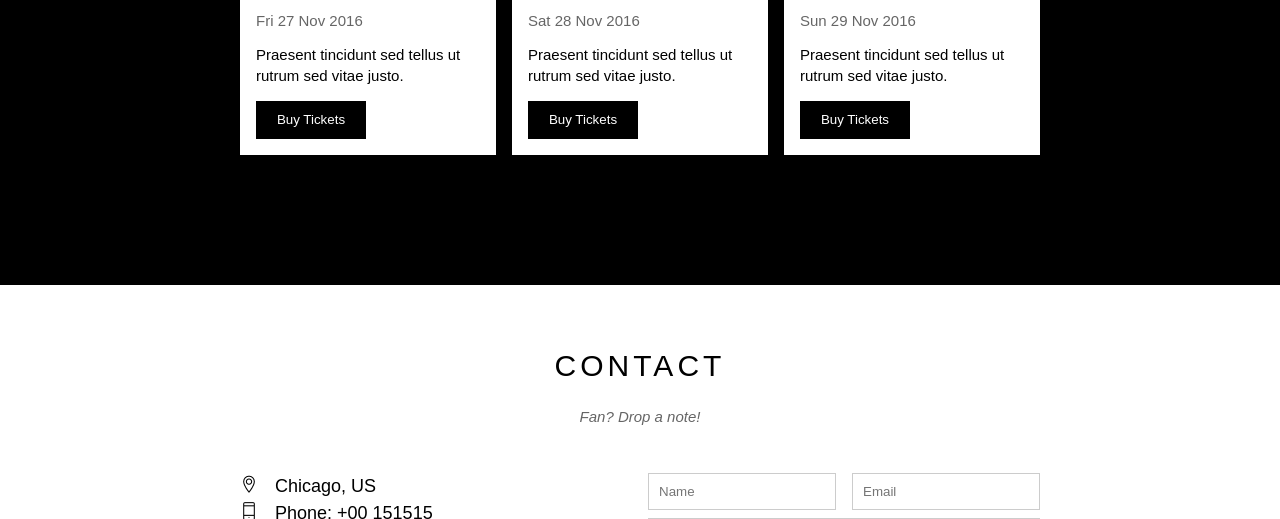
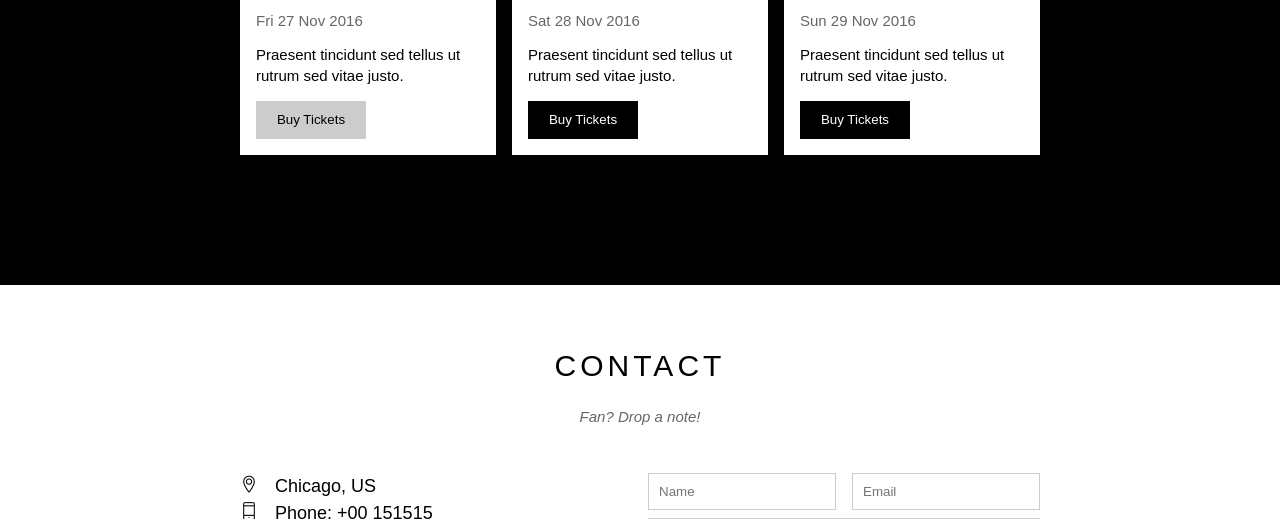
Before and after one commit to Jadedragon3112/w3_band, a plain HTML site: page w3_band/index.html in a window 1280 px wide. In both pictures the pointer is over the button 311 px from the left and 1919 px from the top of the page. Shown: the part 1800-2319 px from the top of the page. Drawn offline with Linux system fonts and the light colour scheme.

Commit message:
fix button buy tickets

```diff
--- a/w3_band/assets/css/style.css
+++ b/w3_band/assets/css/style.css
@@ -353,8 +353,9 @@ html{
     color: #fff;
     padding: 11px 16px;
 }
-bac
+
 .list-place .js-button-buy-ticket:hover{
+    cursor: pointer;
     background-color: #ccc;
     color: #000;
 }
```
